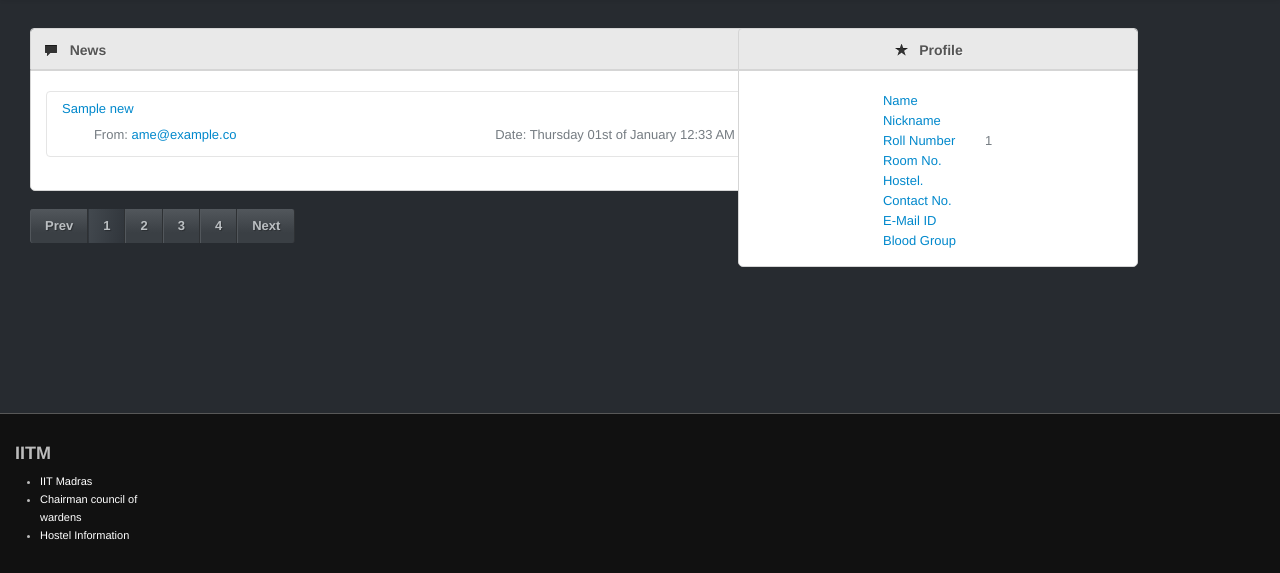
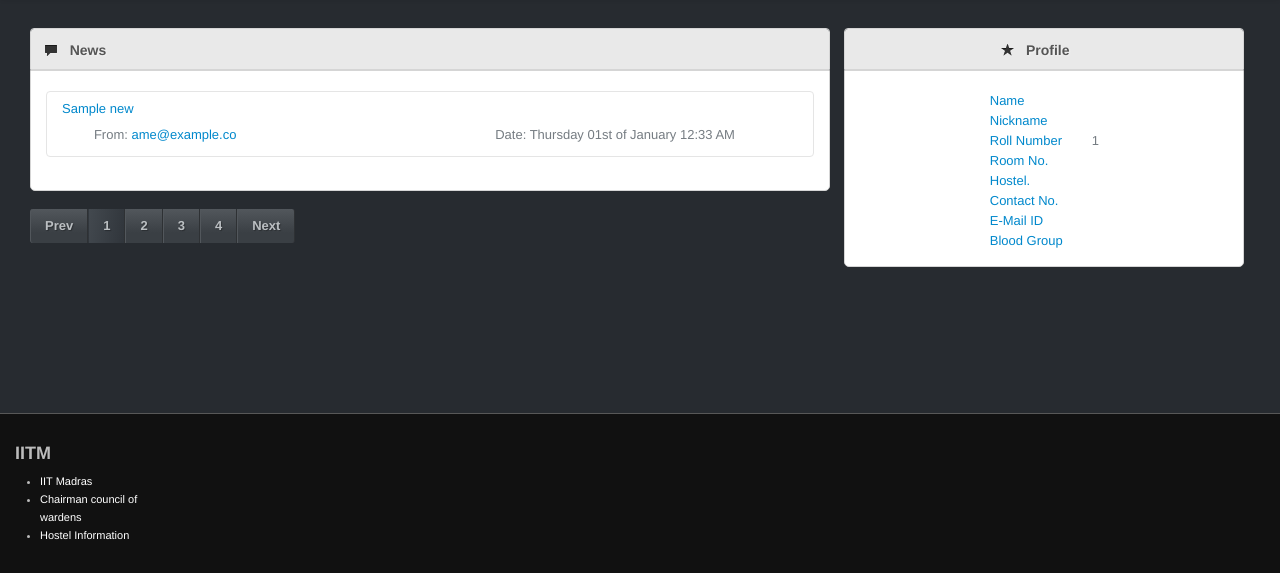
Before and after one commit to webops-iitm/IITMStudentsPortal12, a PHP site: page /index.php in a window 1280 px wide. Shown: the part 83-656 px from the top of the page. Run offline with PHP 8.4, Linux system fonts and the light colour scheme; the visitor is signed in with stand-in values (Sample User, id 1); tables that the repository leaves empty or names only in its code hold one stand-in row (values such as "Sample post"); data that the repository does not hold is empty; a stand-in replaces the project's code that opens the database connection.

Commit message:
span 7->8

```diff
--- a/apps/home/left-content.php
+++ b/apps/home/left-content.php
@@ -5,7 +5,7 @@ $noOfAnn=4;   //This variable can be changed to obtain variable number of news p
 
 ?>
 
-<div class="span7 ">
+<div class="span8 ">
 	<div id="widget" class="widget" style="width:800px; margin:10px; position:relative; top:0px; right:0px; left:20px;">
 		<div class="widget-header">
 			<i class="icon-comment"></i>
```
